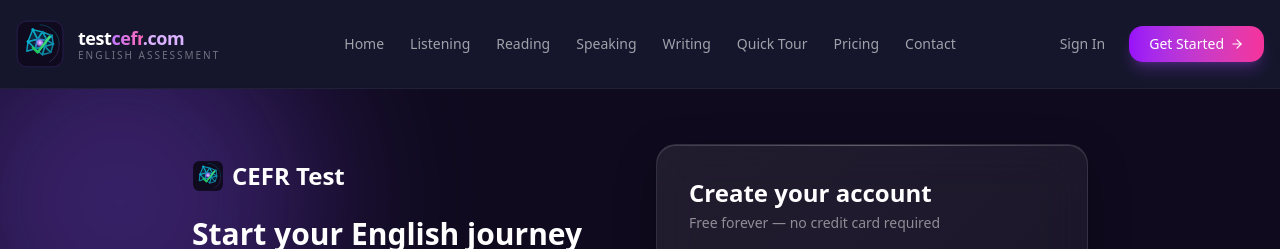
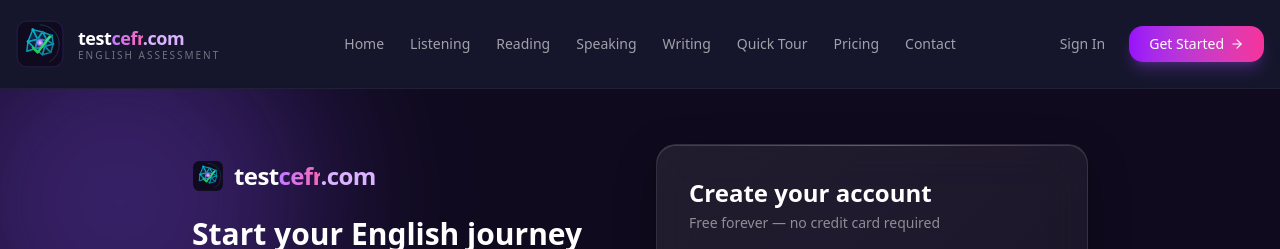
Before and after one commit to Samjo4500/Language-Testing, a Next.js app: page /register in a window 1280 px wide. Shown: the top 249 px of the page. Built offline with nearby package versions, Linux system fonts and the light colour scheme.

Commit message:
fix: match all logo branding to navbar gradient style across register, verify, sample-certificate, and certificate pages

```diff
--- a/src/app/(auth)/register/page.tsx
+++ b/src/app/(auth)/register/page.tsx
@@ -102,9 +102,9 @@ export default function RegisterPage() {
         <div className="relative w-full max-w-4xl grid md:grid-cols-2 gap-8 items-start">
           {/* Left Panel - Benefits & Account Type */}
           <div className="hidden md:block pt-4">
-            <div className="flex items-center gap-2 text-2xl font-bold text-white mb-6">
+            <div className="flex items-center gap-2.5 text-2xl font-bold text-white mb-6">
               <img src="/logo-icon.svg" alt="CEFR Test" className="h-8 w-8" />
-              <span>CEFR Test</span>
+              <span className="tracking-tight">test<span className="bg-gradient-to-r from-purple-400 to-pink-400 bg-clip-text text-transparent">cefr</span><span className="text-purple-300">.com</span></span>
             </div>
             <h1 className="text-3xl font-bold text-white mb-4">Start your English journey</h1>
             <p className="text-white/50 mb-6">
@@ -189,9 +189,9 @@ export default function RegisterPage() {
           <div>
             {/* Mobile: Account type selector */}
             <div className="md:hidden flex flex-col items-center mb-6">
-              <div className="flex items-center gap-2 text-xl font-bold text-white mb-4">
+              <div className="flex items-center gap-2 text-lg font-bold text-white mb-4">
                 <img src="/logo-icon.svg" alt="CEFR Test" className="h-6 w-6" />
-                <span>CEFR Test</span>
+                <span className="tracking-tight">test<span className="bg-gradient-to-r from-purple-400 to-pink-400 bg-clip-text text-transparent">cefr</span><span className="text-purple-300">.com</span></span>
               </div>
               <div className="flex gap-2 w-full">
                 {[
--- a/src/app/certificate/[verificationId]/page.tsx
+++ b/src/app/certificate/[verificationId]/page.tsx
@@ -197,7 +197,7 @@ export default function CertificatePage() {
                   </div>
                   <div className="flex flex-col">
                     <span className="text-white font-bold text-base tracking-tight leading-tight">
-                      testcefr.com
+                      test<span className="bg-gradient-to-r from-purple-400 to-pink-400 bg-clip-text text-transparent">cefr</span><span className="text-purple-300">.com</span>
                     </span>
                     <span className="text-white/40 text-[9px] uppercase tracking-[0.2em] leading-tight">
                       English Assessment
--- a/src/app/sample-certificate/page.tsx
+++ b/src/app/sample-certificate/page.tsx
@@ -118,7 +118,7 @@ export default function SampleCertificatePage() {
                     <img src="/logo-icon.svg" alt="CEFR Test" className="h-9 w-9" />
                     <div className="flex flex-col">
                       <span className="text-white font-bold text-base tracking-tight leading-tight">
-                        testcefr.com
+                        test<span className="bg-gradient-to-r from-purple-400 to-pink-400 bg-clip-text text-transparent">cefr</span><span className="text-purple-300">.com</span>
                       </span>
                       <span className="text-white/40 text-[9px] uppercase tracking-[0.2em] leading-tight">
                         English Assessment
--- a/src/app/verify/[verificationId]/page.tsx
+++ b/src/app/verify/[verificationId]/page.tsx
@@ -164,9 +164,9 @@ export default function VerifyCertificatePage() {
                   <div className="flex items-start justify-between">
                     <div className="flex items-center gap-3">
                       <img src="/logo-icon.svg" alt="CEFR Test" className="h-10 w-10" />
-                      <div>
-                        <p className="text-white font-bold text-lg tracking-tight">CEFR Test</p>
-                        <p className="text-xs text-white/40">testcefr.com</p>
+                      <div className="flex flex-col">
+                        <span className="text-white font-bold text-lg tracking-tight leading-tight">test<span className="bg-gradient-to-r from-purple-400 to-pink-400 bg-clip-text text-transparent">cefr</span><span className="text-purple-300">.com</span></span>
+                        <span className="text-white/40 text-[10px] uppercase tracking-[0.2em] leading-tight">English Assessment</span>
                       </div>
                     </div>
                     <div className="text-right">
```
Also changed, not shown: upload/logo error.png (added).
